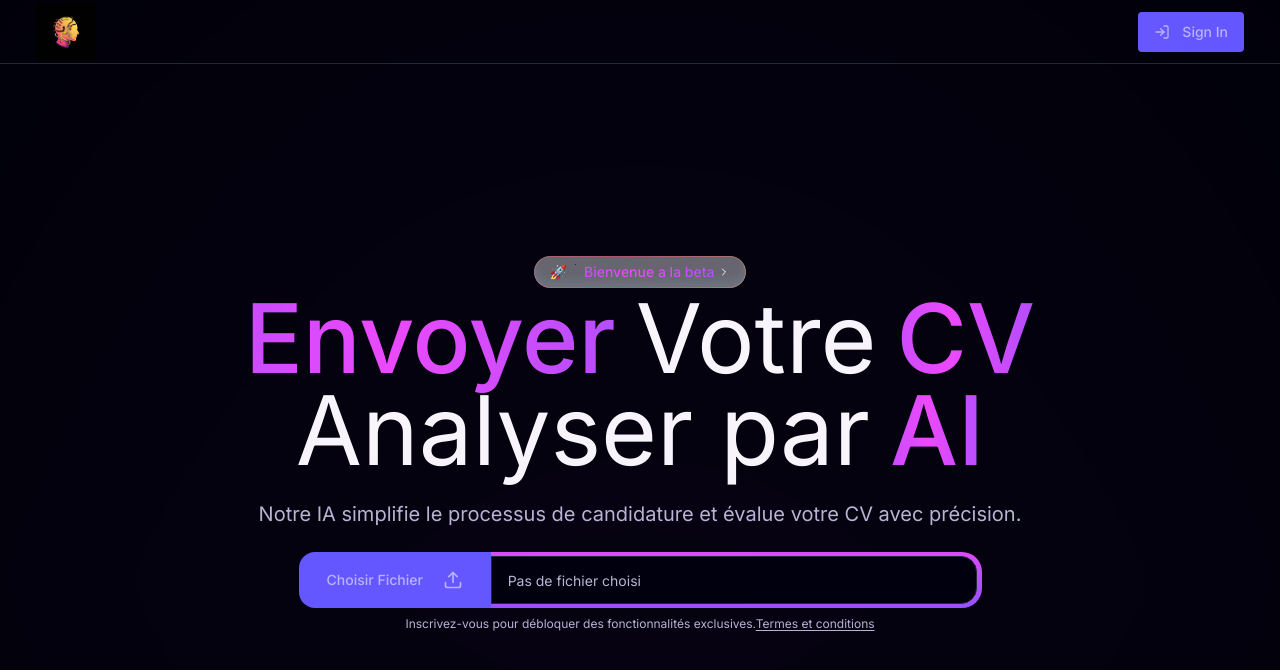
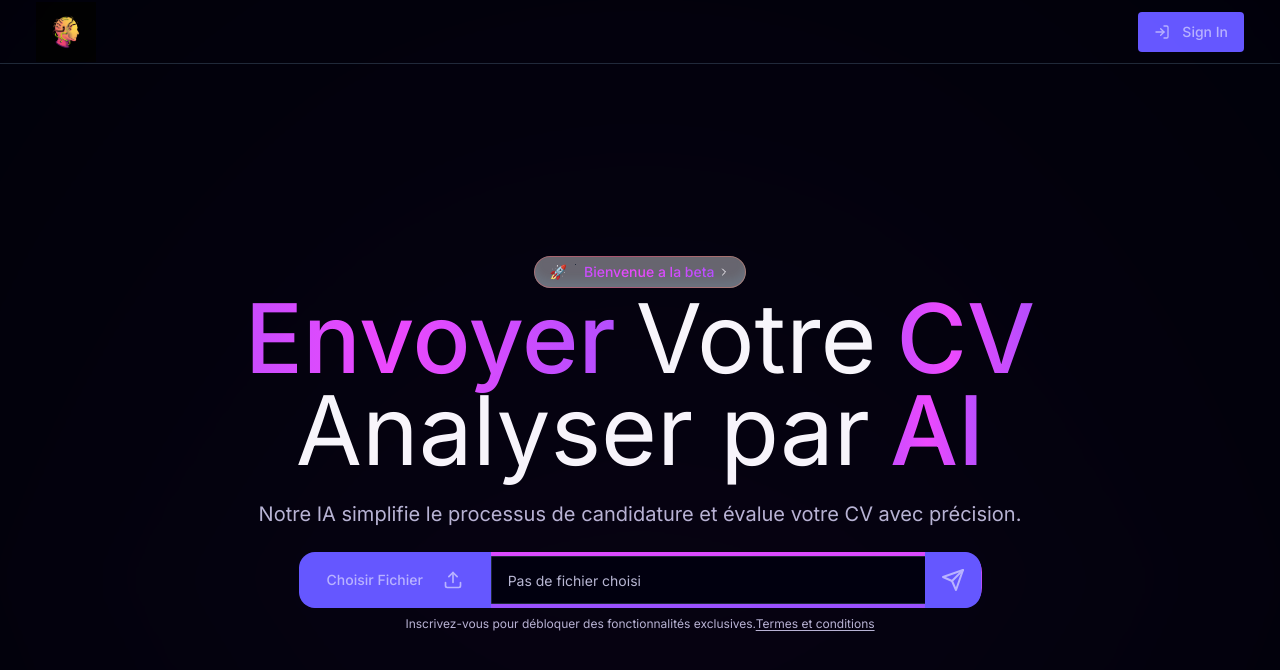
Before and after one commit to Tommm77/RHAI, a Next.js app in the folder front/: page / in a window 1280 px wide. Shown: the top 670 px of the page. Built offline with nearby package versions, Linux system fonts and the light colour scheme.

Commit message:
add send button

```diff
--- a/front/components/HomePage/components/HeroSection.tsx
+++ b/front/components/HomePage/components/HeroSection.tsx
@@ -1,7 +1,7 @@
 "use client";
 
 import {useState, ChangeEvent} from 'react';
-import {ChevronRightIcon, Upload} from "lucide-react";
+import {ChevronRightIcon, Send, Upload} from "lucide-react";
 import {Input} from "@/components/ui/input";
 import {Button} from "@/components/ui/button";
 import Link from "next/link";
@@ -92,6 +92,10 @@ export const HeroSection = () => {
                                         value={selectedFileName}
                                         readOnly
                                     />
+                                    <Button className="w-14 h-14 absolute top-0 right-0 rounded-r-2xl" size="icon" type="submit">
+                                        <Send/>
+                                        <span className="sr-only">Send</span>
+                                    </Button>
                                 </form>
                             </NeonGradientCard>
                         </div>
```
